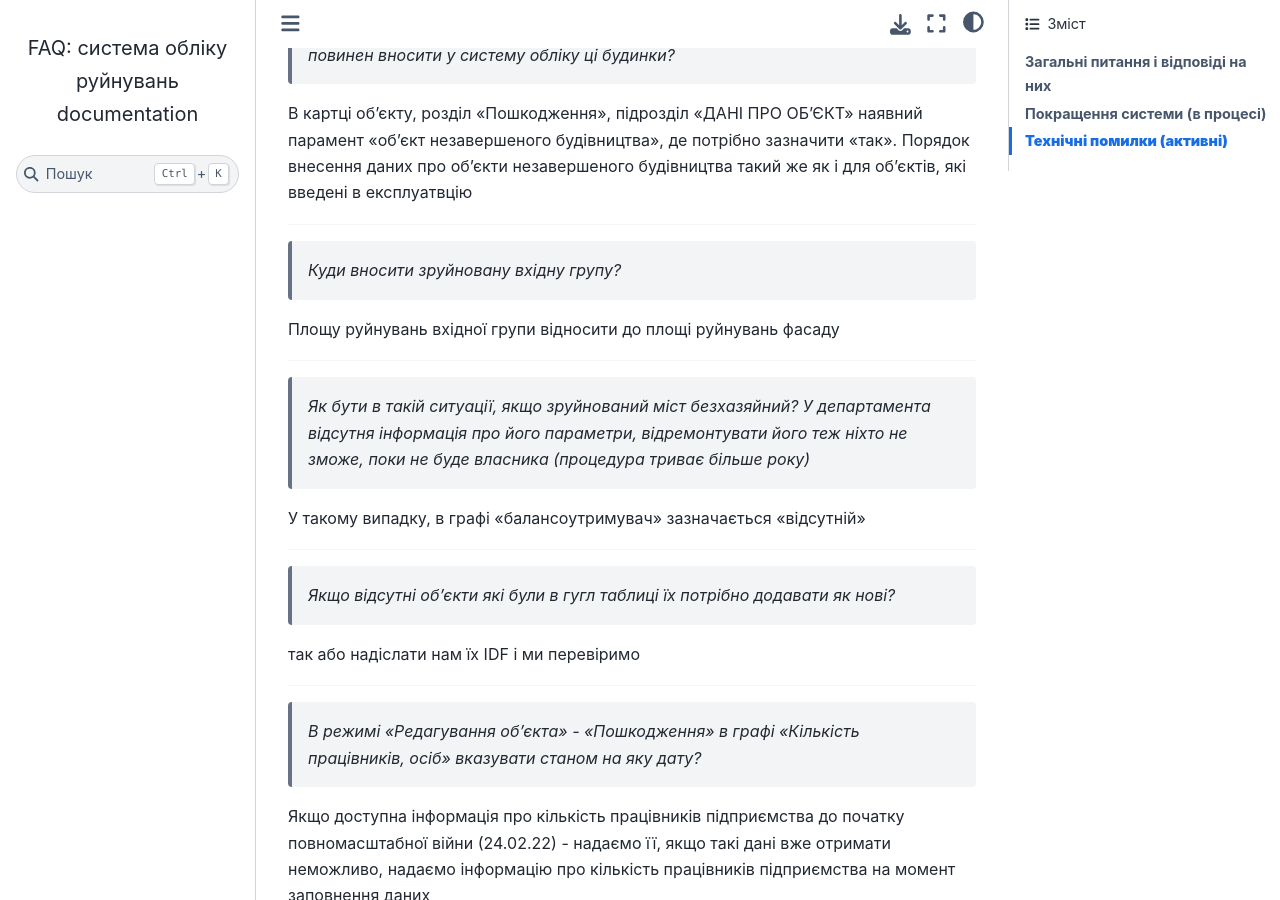
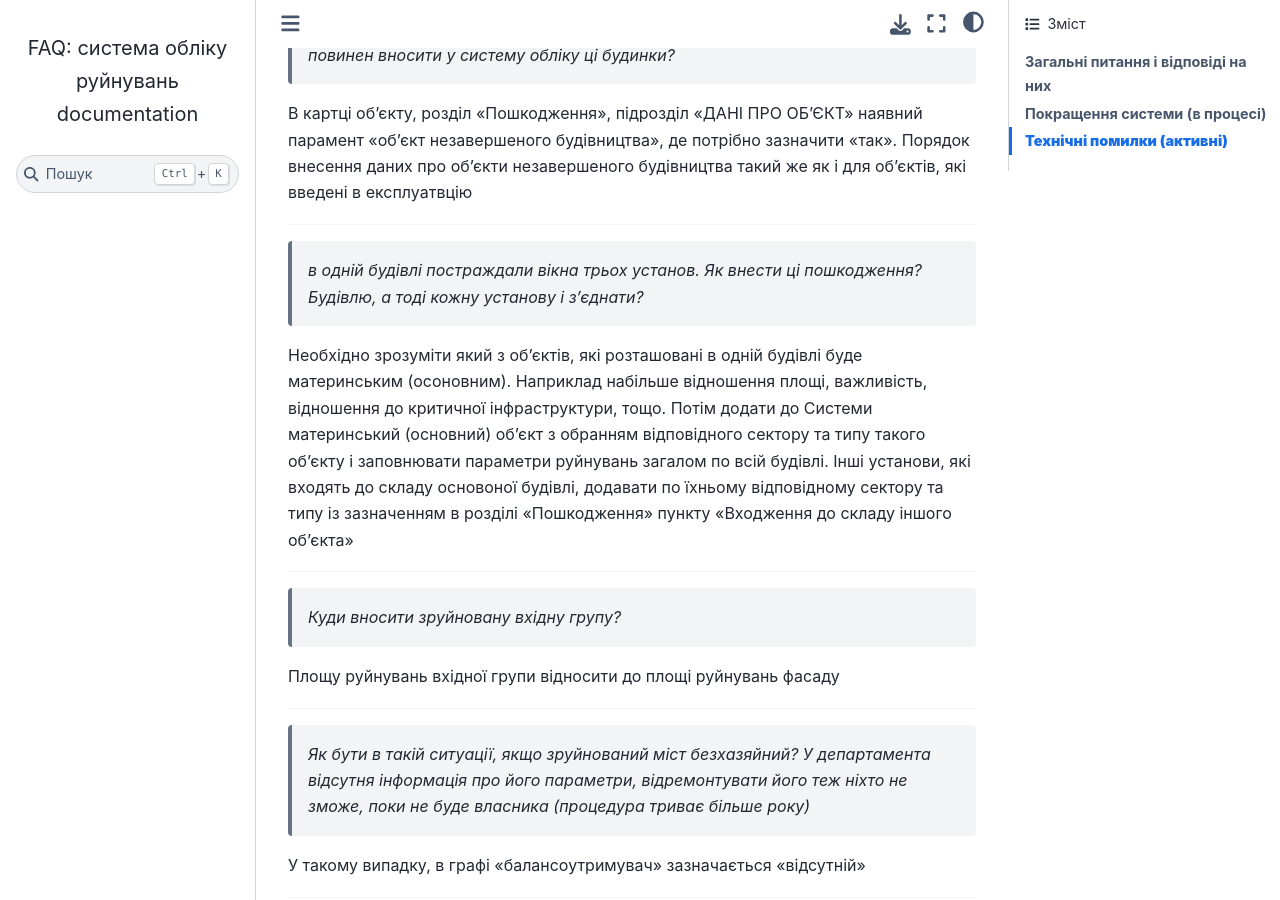
Before and after one commit to hp0404/docs.rebuild, a Sphinx documentation site: the page built from docs/source/index.md, in a window 1280 px wide and 900 px high, scrolled down 32623 px. Built offline with Sphinx 7.4.7 and the Sphinx Book theme 1.1.4, drawn with Linux system fonts in a browser that asks for light colours; some of the changed text lies outside the part shown.

Commit message:
Updated docs

```diff
--- a/docs/source/index.md
+++ b/docs/source/index.md
@@ -718,6 +718,13 @@ jpg, jpeg, png, webp, одне фото до 10Мб, до 5 фото в об'є
 В картці об'єкту, розділ "Пошкодження", підрозділ "ДАНІ ПРО ОБ’ЄКТ" наявний парамент "об'єкт незавершеного будівництва", де потрібно зазначити "так". Порядок внесення даних про об'єкти незавершеного будівництва такий же як і для об'єктів, які введені в експлуатвцію
 
 ---
+> *в одній будівлі постраждали вікна трьох установ. Як внести ці пошкодження? Будівлю, а тоді кожну установу і з'єднати?*
+
+Необхідно зрозуміти який з об'єктів, які розташовані в одній будівлі буде материнським (осоновним). Наприклад набільше відношення площі, важливість, відношення до критичної інфраструктури, тощо.
+Потім додати до Системи материнський (основний) об'єкт з обранням відповідного сектору та типу такого об'єкту і заповнювати параметри руйнувань загалом по всій будівлі.
+Інші установи, які входять до складу основоної будівлі, додавати по їхньому відповідному сектору та типу із зазначенням в розділі "Пошкодження" пункту "Входження до складу іншого об'єкта"
+
+---
 > *Куди вносити зруйновану вхідну групу?*
 
 Площу руйнувань вхідної групи відносити до площі руйнувань фасаду
```
Also changed, not shown: other parts of docs/source/index.md (+1 -1 lines).
